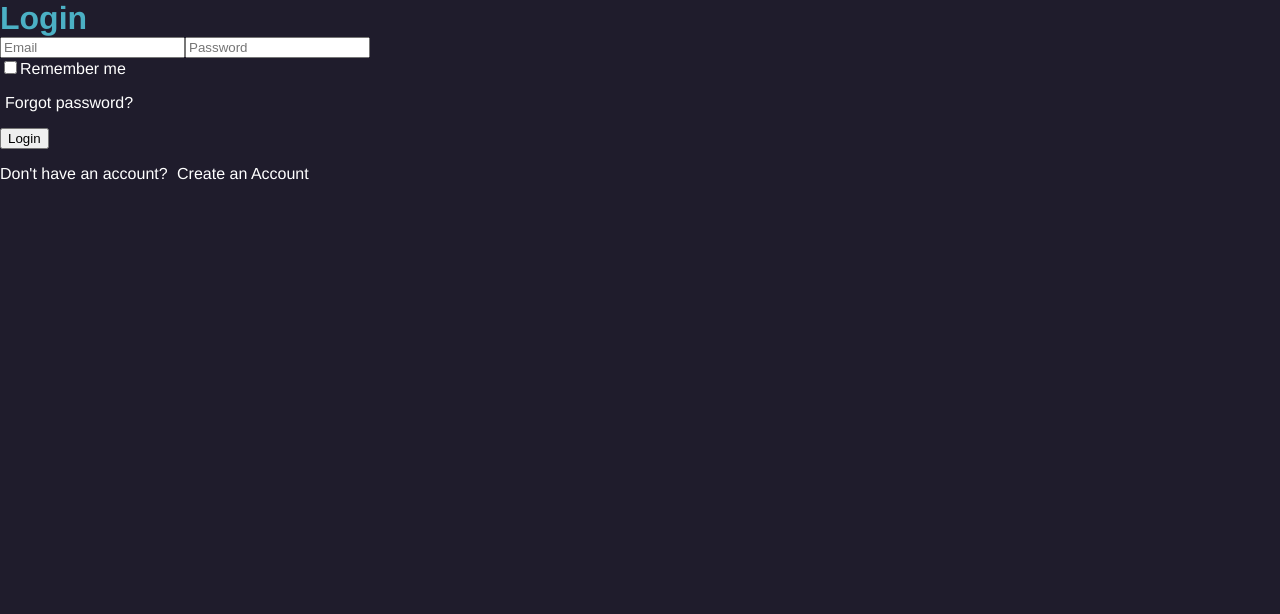
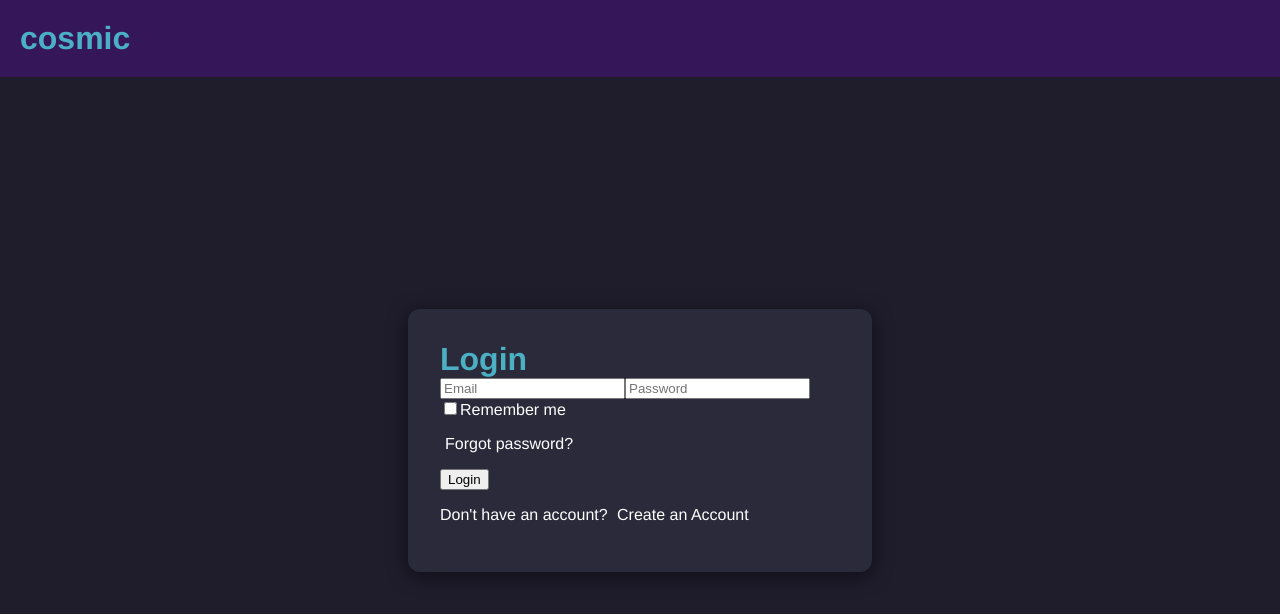
Before and after one commit to jjscott17/4800StreamingService, a React (Create React App) app: page / in a window 1280 px wide. Shown: the top 614 px of the page. Built offline with nearby package versions, Linux system fonts and the light colour scheme; the HTML template or start-up script is replaced by a standard one.

Commit message:
Update Login.js

```diff
--- a/src/Login.js
+++ b/src/Login.js
@@ -1,5 +1,6 @@
 import React, { useState } from 'react';
 import { Link, useNavigate } from 'react-router-dom';
+import './Login.css'
 
 function Login({ onLogin }) {
   const [email, setEmail] = useState('');
@@ -11,14 +12,14 @@ function Login({ onLogin }) {
     e.preventDefault();
 
     try {
-			const response = await fetch('https://4800api.sdvxindex.com/api/login', {
+			const response = await fetch('https://4800api.sdvxindex.com/api/login' , {
 				method: 'POST',
 				headers: { 'Content-Type': 'application/json' },
 				credentials: 'include', // important for receiving cookies
 				body: JSON.stringify({ email, password })
 			});
 
-      const data = await response.json();
+      const data =  await response.json();
 
       if (response.ok && data.success) {
         // Save the user_id along with email and token.
@@ -36,6 +37,11 @@ function Login({ onLogin }) {
   };
 
   return (
+      <>
+      <div className = "loginHeader">
+          <h1>cosmic</h1>
+      </div>
+      <div className = 'loginPage'>
         <div className="auth-container">
           <h1>Login</h1>
           <form onSubmit={handleSubmit} className="auth-form">
@@ -72,6 +78,8 @@ function Login({ onLogin }) {
             Don't have an account? <Link to="/register">Create an Account</Link>
           </p>
         </div>
+      </div>
+    </>
   );
 }
 
```
Lines whose indentation alone changed are shown as unchanged.
